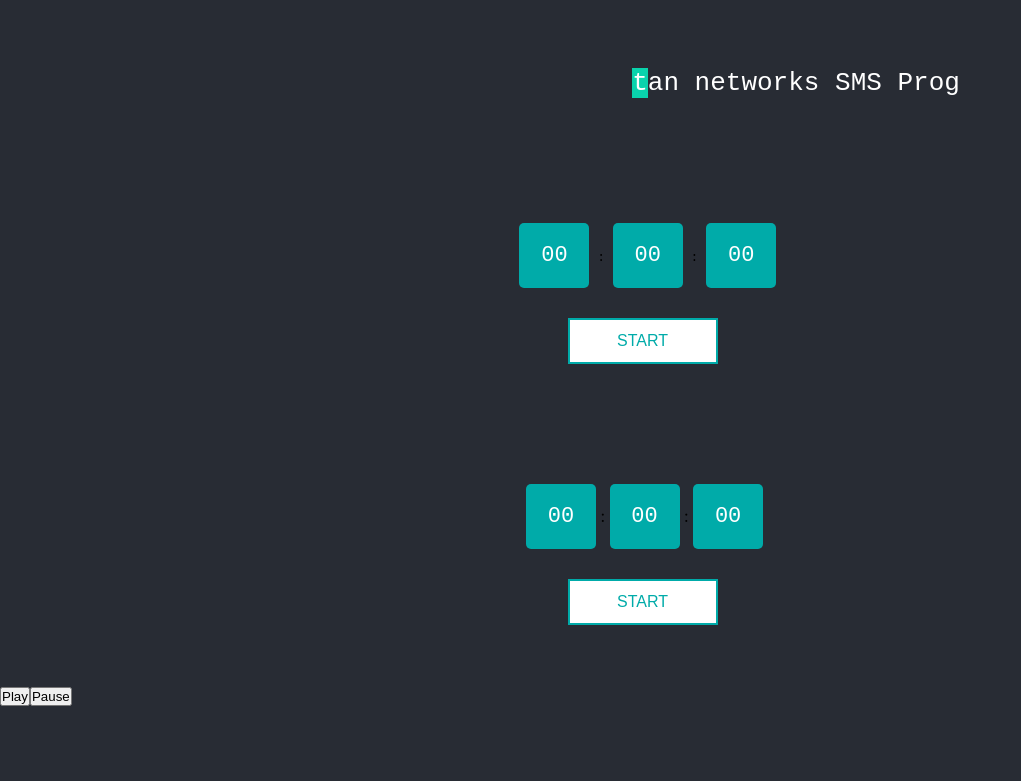
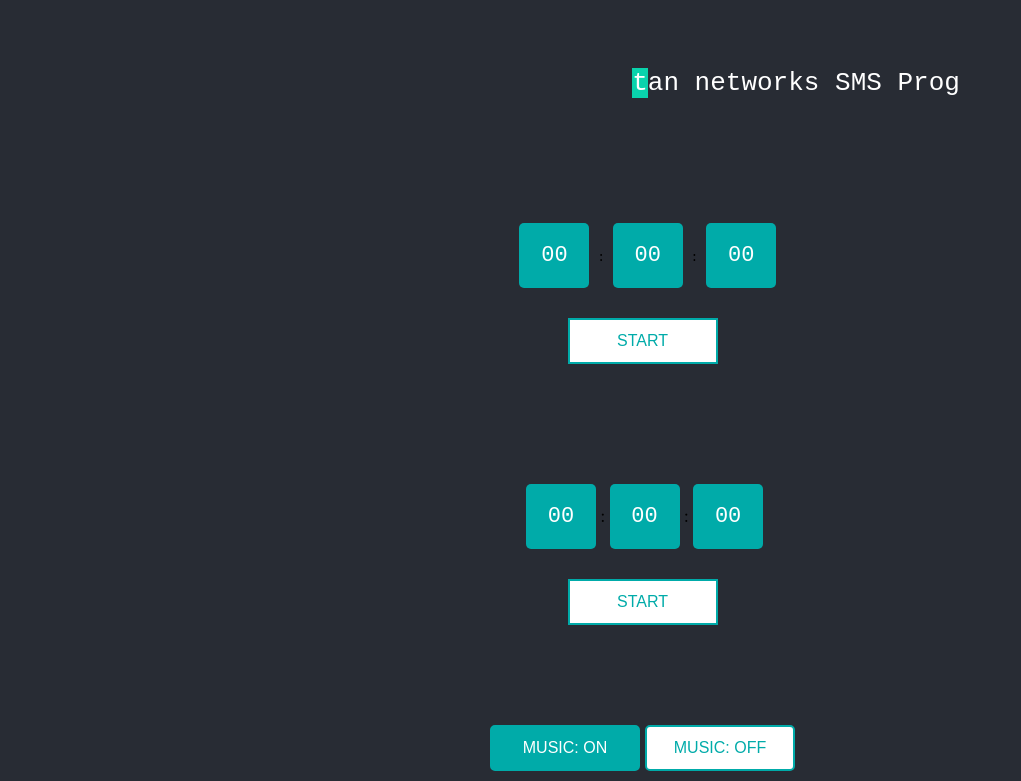
Before and after one commit to djsiu/MountainMadness2021, a React (Create React App) app in the folder interruptingchicken/: page / in a window 1280 px wide. Shown: the part 357-1138 px from the top of the page, without its empty margins (0-1021 px from the left). Before the commit the page ends 1063 px from the top, so only its background shows below. Built offline with nearby package versions, Linux system fonts and the light colour scheme; no server answers.

Commit message:
music buttons

```diff
--- /dev/null
+++ b/interruptingchicken/src/Components/backgroundnoise.css
@@ -0,0 +1,36 @@
+.soundButtons {
+    text-align: center;
+    padding: 10px;
+}
+
+.play {
+    border-radius: 5px;
+    margin-top: 30px;
+    margin-left: 5px;
+    border: 2px solid #00aba9;
+    padding: 12px 20px;
+    font-size: 16px;
+    text-transform: uppercase;
+    width: 150px;
+    transition: background 1s;
+    cursor: pointer;
+    color: white;
+    background: #00aba9;
+  }
+
+
+.pause {
+    background: white;
+    margin-top: 30px;
+    margin-left: 5px;
+    padding: 12px 20px;
+    font-size: 16px;
+    text-transform: uppercase;
+    width: 150px;
+    transition: background 1s;
+    cursor: pointer;
+    border-radius: 5px;
+    color: #00aba9;
+    border-color: #00aba9;
+    border: 2px solid #00aba9;
+  }
--- a/interruptingchicken/src/Components/backgroundnoise.js
+++ b/interruptingchicken/src/Components/backgroundnoise.js
@@ -1,4 +1,5 @@
 import React, { Component } from 'react'
+import './backgroundnoise.css';
 
 class Music extends React.Component {
     constructor(props) {
@@ -14,7 +15,6 @@ class Music extends React.Component {
         this.audio = new Audio(this.url);
 
     }
-
 
     play = () => {
         this.setState({
@@ -36,7 +36,6 @@ class Music extends React.Component {
         }
     }
 
-
     pause = () => {
         this.setState({ play: false, pause: true });
         this.audio.pause();
@@ -45,9 +44,9 @@ class Music extends React.Component {
     render= () => {
 
         return (
-            <div>
-                <button onClick={this.play}>Play</button>
-                <button onClick={this.pause}>Pause</button>
+            <div className="soundButtons">
+                <button className="play" onClick={this.play}>music: on</button>
+                <button className="pause" onClick={this.pause}>music: off</button>
             </div>
         );
     }
```
Also changed, not shown: 1 other file (tests, documents, lock files or other folders).
